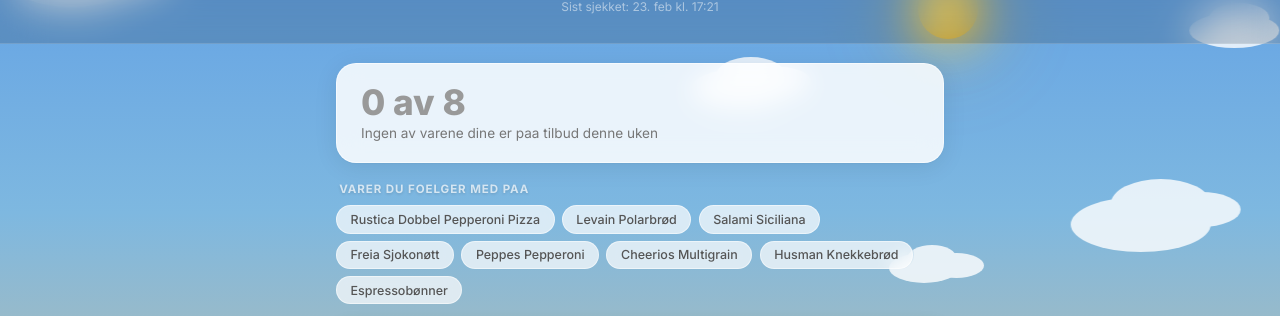
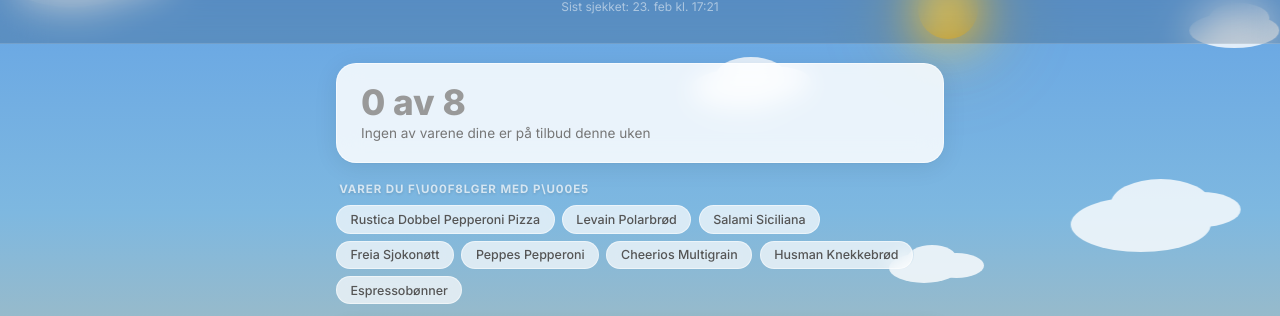
Before and after one commit to Thomaxelsen/Tilbudsaviser, a Flask app: page / in a window 1280 px wide. Shown: the part 107-423 px from the top of the page. Run offline with Flask 3, Linux system fonts and the light colour scheme; data that the repository does not hold is empty.

Commit message:
Fiks norske tegn i brukersynlige tekster
Co-Authored-By: Claude Opus 4.6 <noreply@anthropic.com>

```diff
--- a/templates/index.html
+++ b/templates/index.html
@@ -509,7 +509,7 @@
         </div>
 
         <div class="handleliste" id="handleliste">
-            <div class="seksjon-tittel">Varer du foelger med paa</div>
+            <div class="seksjon-tittel">Varer du f\u00f8lger med p\u00e5</div>
             <div class="vare-chips" id="vare-chips"></div>
         </div>
 
@@ -639,7 +639,7 @@
             const oppBoks = document.getElementById('oppsummering-boks');
 
             btn.disabled = true;
-            btn.textContent = 'Soeker...';
+            btn.textContent = 'S\u00f8ker...';
             laster.classList.add('active');
             resultater.innerHTML = '';
             oppBoks.classList.remove('active');
@@ -666,11 +666,11 @@
                 if (medTilbud > 0) {
                     oppTall.textContent = `${medTilbud} av ${totalt}`;
                     oppTall.classList.remove('ingen');
-                    oppTekst.textContent = `varer er paa tilbud denne uken`;
+                    oppTekst.textContent = `varer er p\u00e5 tilbud denne uken`;
                 } else {
                     oppTall.textContent = `0 av ${totalt}`;
                     oppTall.classList.add('ingen');
-                    oppTekst.textContent = `Ingen av varene dine er paa tilbud denne uken`;
+                    oppTekst.textContent = `Ingen av varene dine er p\u00e5 tilbud denne uken`;
                 }
                 oppBoks.classList.add('active');
 
@@ -730,7 +730,7 @@
                         <span class="status-dot"></span>
                         <span class="produkt-navn">Noe gikk galt</span>
                     </div>
-                    <div class="ingen-tekst">Kunne ikke hente tilbud. Proev igjen.</div>
+                    <div class="ingen-tekst">Kunne ikke hente tilbud. Pr\u00f8v igjen.</div>
                 </div>`;
             }
 
```
